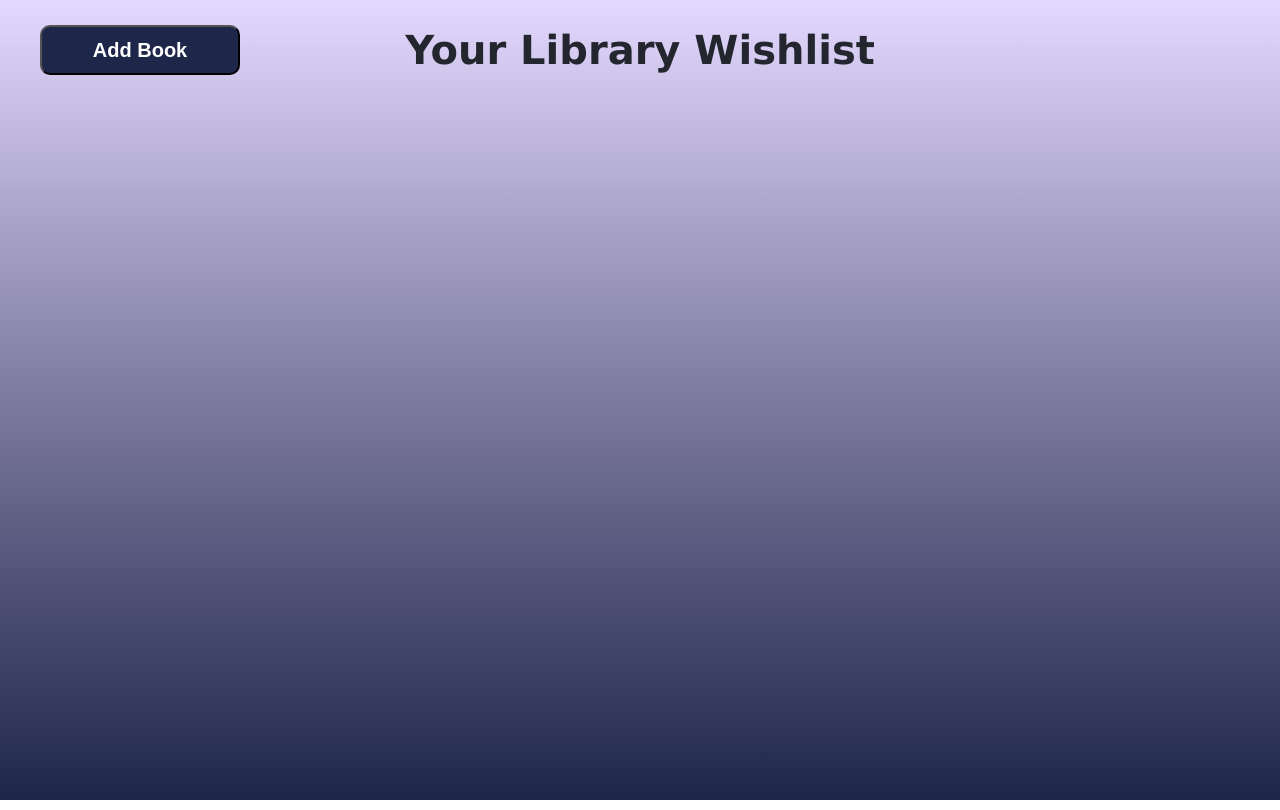
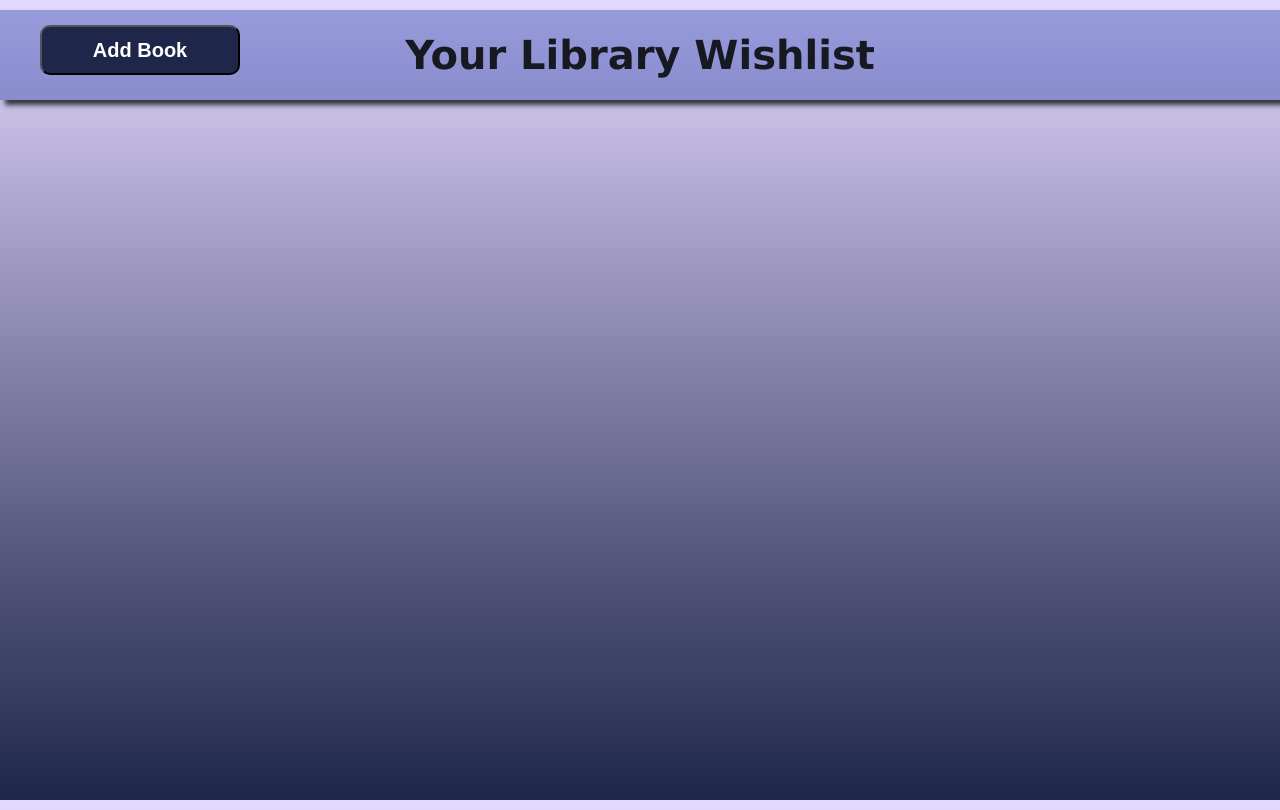
Before and after one commit to severalbuttons88/Library-book-list, a plain HTML site: page library-app/index.html in a window 1280 px wide. Drawn offline with Linux system fonts and the light colour scheme.

Commit message:
Add header banner and fixed popup

```diff
--- a/library-app/index.html
+++ b/library-app/index.html
@@ -9,6 +9,11 @@
     <script src="script.js" defer></script>
   </head>
   <body>
+    <header>
+      <div class="header-bar">
+        <h1 class="header-title">Your Library Wishlist</h1>
+      </div>
+    </header>
     <div class="form-default" id="pop-wrapper">
       <form action="" id="book-form">
         <h1>Book Submission</h1>
@@ -38,7 +43,6 @@
     </div>
     <button id="add-book">Add Book</button>
     <div class="flexContainer">
-      <h1 class="header-title">Your Library Wishlist</h1>
 
       <div class="cardGrid">
         <!--<div class="card"></div> --->
--- a/library-app/style.css
+++ b/library-app/style.css
@@ -15,6 +15,16 @@ body {
     #4c4e73,
     #1e2749
   );
+}
+.header-bar {
+  height:90px;
+  background-color: #0f2c9c59;
+  box-shadow: 5px 5px 5px #30343F;
+  margin-top: 10px;
+  margin-bottom: 20px;
+  display:flex;
+  align-items: center;
+  justify-content: center;
 }
 .flexContainer {
   display: flex;
@@ -50,7 +60,7 @@ body {
 }
 .header-title {
   font-size: 40px;
-  color:#23262e;
+  color:#161920;
 }
 .card-title {
   font-weight: bold;
@@ -81,7 +91,7 @@ body {
   top: 80px;
   left: 50px;
   display: block;
-  position: absolute;
+  position: fixed;
   color: white;
   height: 60vh;
   padding: 10px;
```
